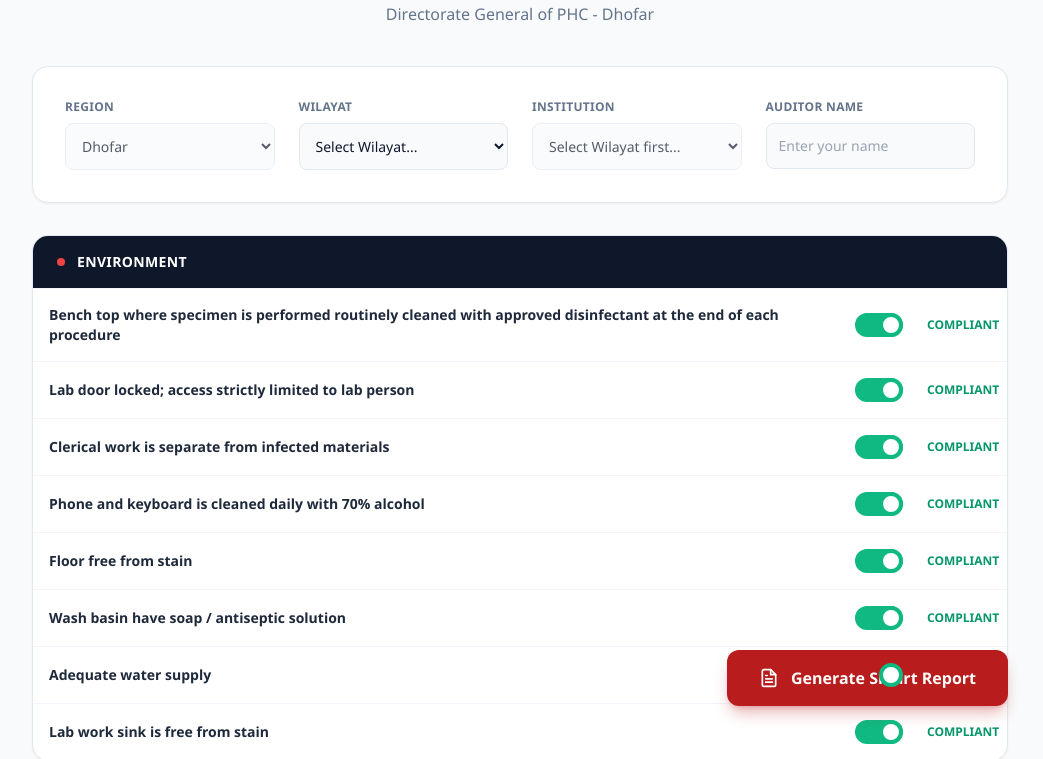
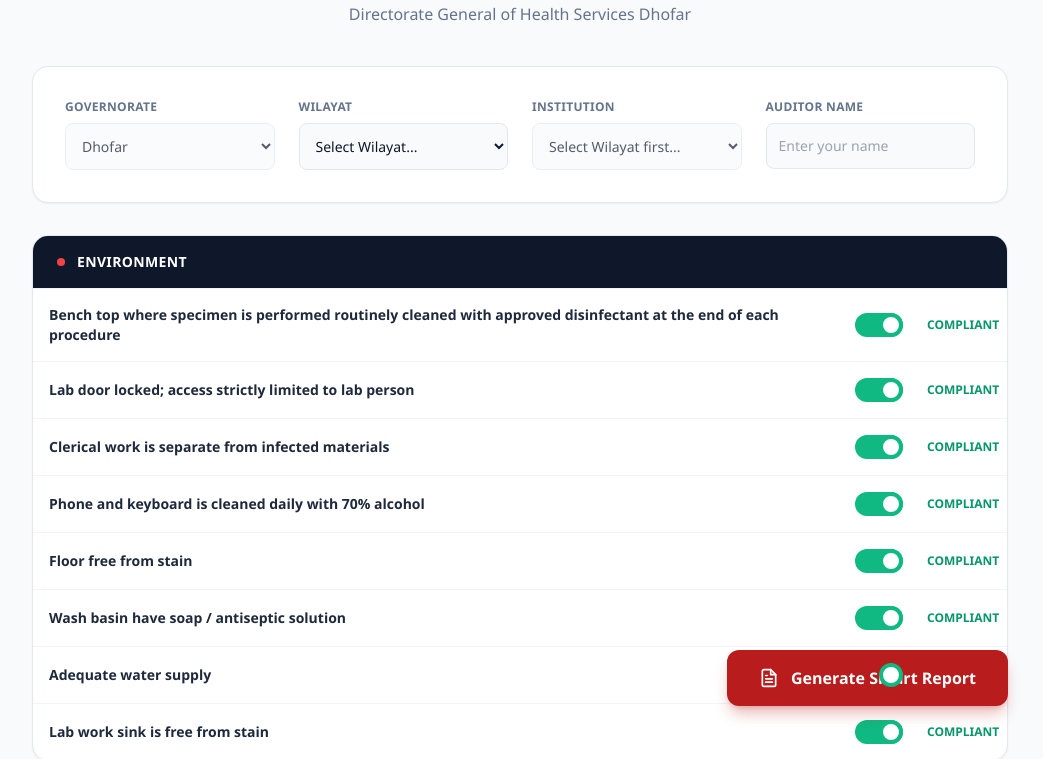
Before and after one commit to idrisaljumah/Smart-Laboratory-Audit-Tool-V.1, a plain HTML site: page index.html in a window 1280 px wide. Shown: the part 70-829 px from the top of the page, without its empty margins (120-1163 px from the left). Drawn offline with nearby package versions, Linux system fonts and the light colour scheme.

```diff
--- a/index.html
+++ b/index.html
@@ -36,13 +36,13 @@
 
         <header class="mb-10 text-center">
             <h1 class="text-4xl font-black text-slate-900 tracking-tight">Comprehensive <span class="text-red-700">Audit</span></h1>
-            <p class="text-slate-500 mt-2 font-medium">Directorate General of PHC - Dhofar</p>
+            <p class="text-slate-500 mt-2 font-medium">Directorate General of Health Services Dhofar</p>
         </header>
 
         <div class="bg-white rounded-2xl shadow-sm border border-slate-200 p-8 mb-8">
             <div class="grid grid-cols-1 md:grid-cols-2 lg:grid-cols-4 gap-6">
                 <div>
-                    <label class="block text-xs font-bold text-slate-500 uppercase tracking-wide mb-2">Region</label>
+                    <label class="block text-xs font-bold text-slate-500 uppercase tracking-wide mb-2">Governorate</label>
                     <select class="w-full bg-slate-50 border border-slate-200 rounded-lg p-3 text-sm font-medium focus:ring-2 focus:ring-red-500 outline-none transition-all" disabled>
                         <option value="Dhofar" selected>Dhofar</option>
                     </select>
@@ -497,4 +497,5 @@
         }
     </script>
 </body>
+
 </html>
```
